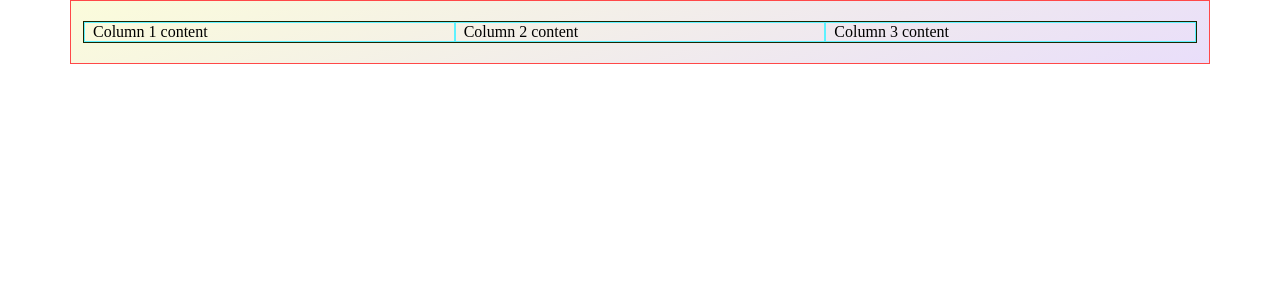
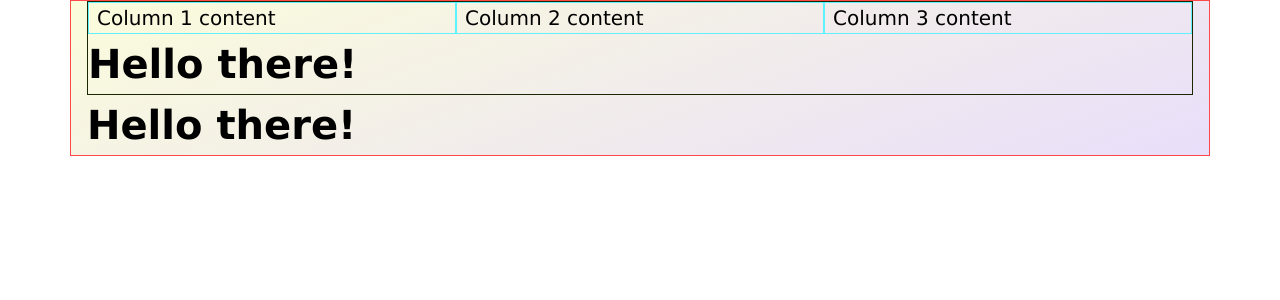
Before and after one commit to mjhdaais/palliative-ticket-generator, a Next.js app: page / in a window 1280 px wide. Shown: the top 300 px of the page. Built offline with nearby package versions, Linux system fonts and the light colour scheme.

Commit message:
testing font

```diff
--- a/app/global.css
+++ b/app/global.css
@@ -1,7 +1,20 @@
+html{
+    overflow-x:hidden;
+    box-sizing:border-box;
+    font-size: calc(15px + 0.390625vw);
+}
+
 *,
 *::before,
 *::after {
     margin: 0;
     padding: 0;
-    box-sizing: border-box;
+    box-sizing: inherit;
 }
+
+html,
+body{
+    font-family: Verdana, sans-serif;
+    /* font-size: 16px; */
+    line-height: 1.5;
+}
--- a/app/page.tsx
+++ b/app/page.tsx
@@ -18,7 +18,10 @@ export default function Page() {
                     <div className={`${styles.col} ${styles.s4}`}>Column 1 content</div>
                     <div className={`${styles.col} ${styles.s4}`}>Column 2 content</div>
                     <div className={`${styles.col} ${styles.s4}`}>Column 3 content</div>
+                    <h1>Hello there!</h1>
                 </div>
+                <h1>Hello there!</h1>
+
             {/* <section className={`${styles.header_col_i} w3-row`}>
                 <div className={`${roboto.className} ${styles.title} w3-col m12 l10`}>
                     <h1>Student Loan Bio-data Submission</h1>
--- a/app/styles.module.css
+++ b/app/styles.module.css
@@ -2,7 +2,7 @@
     width: 100%;
     max-width: 1140px;
     margin: 0 auto;
-    padding: 20px;
+    padding: 0 16px;
 }
 
 /* Grid System */
@@ -17,7 +17,7 @@
 }
 
 .row {
-    margin: 0 -8px;
+    /* margin: 0 -8px; */
 }
 
 .col {
@@ -26,7 +26,7 @@
     padding: 0 8px;
 }
 
-/* Columns */
+/* Small (Phones) Size Columns */
 .col.s1 {width: 8.33333%;}
 .col.s2 {width: 16.66666%;}
 .col.s3 {width: 24.99999%;}
@@ -72,6 +72,26 @@
     .col.l12 {width: 99.99999%;}
 }
 
+@media (max-width: 600px) {
+    .hide_small {
+      display: none !important;
+    }
+}
+
+@media (max-width: 992px) and (min-width: 601px) {
+    .hide_medium{
+        display: none !important;
+    }
+}
+
+@media (min-width: 993px) {
+    .hide_large {
+        display: none !important;
+    }
+}
+
+
+
 .container { border: 1px solid rgb(255, 72, 72); }
 .row { border: 1px solid rgb(27, 39, 2); }
 .col { border: 1px solid rgb(94, 242, 255); }
@@ -113,6 +133,7 @@
 .header_col_i h1 {
     border: 1px solid red;
     color: #595959;
+    /* font-size: 1rem; */
     /* text-shadow: 15px 4px 20px 0px rgba(0, 0, 0, 0.44); */
     /* font-family: Roboto; */
     /* font-size: 2.5rem; */
```
